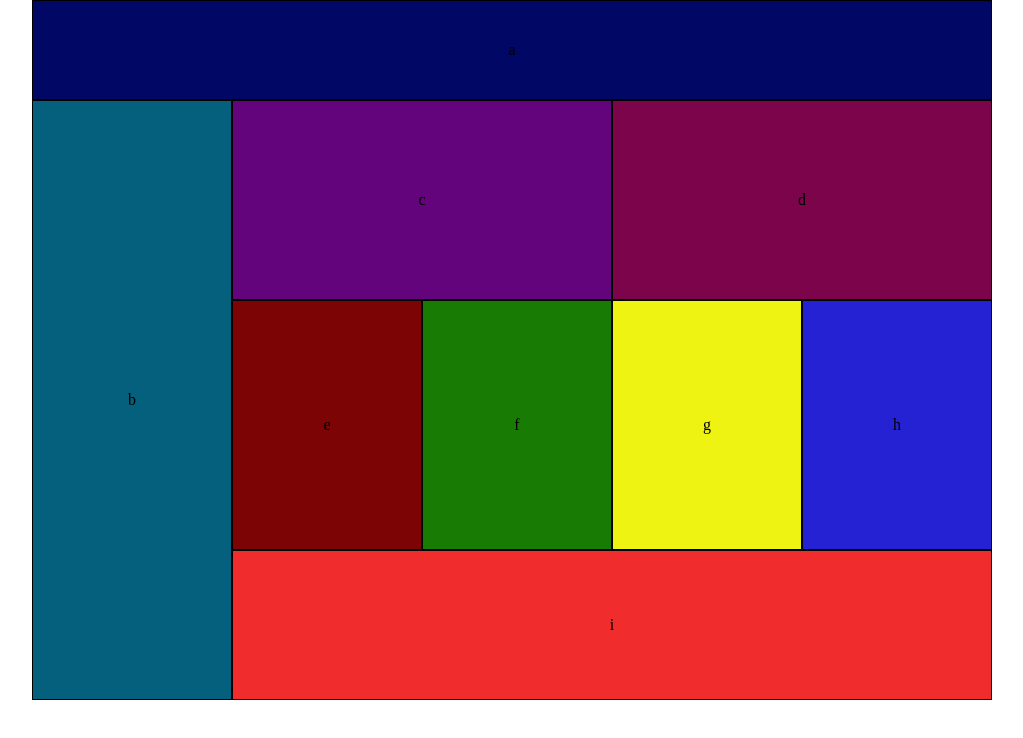
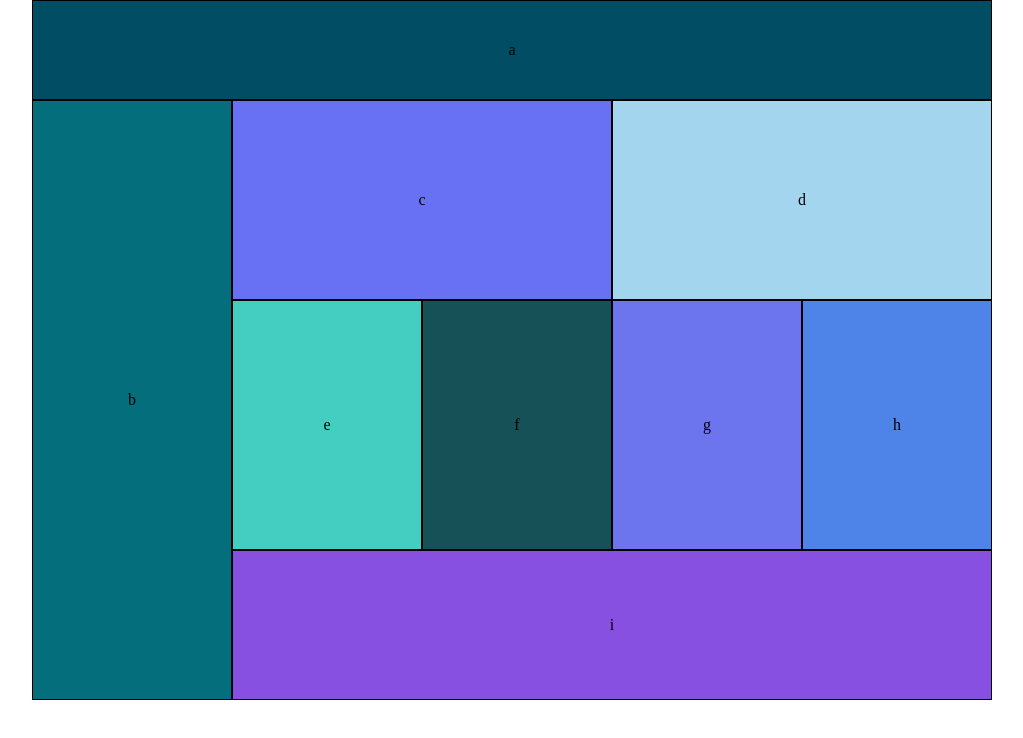
Before and after one commit to Ritzoosk/lab-01, a plain HTML site: page index.html in a window 1280 px wide. Shown: the whole page, without its empty margins (128-1151 px from the left). Drawn offline with Linux system fonts and the light colour scheme.

Commit message:
LAB 04 work

```diff
--- a/layout.css
+++ b/layout.css
@@ -1,5 +1,5 @@
 
-
+/* mobile */
 body{
   margin:auto;
   min-width: 480px;
@@ -106,12 +106,11 @@ aside p {
   align-items: center;
   background-color: rgb(97, 5, 77);
 }
-
-
+/* tablet */
 
 @media (min-width:768px){
   body{
-    max-width: 960px;
+    max-width: 790px;
   }
 
   header {
@@ -130,8 +129,6 @@ aside p {
 
   #cd {
     height: 200px;
-
-    /* display: inline-block; */
   }
 
   #c {
@@ -189,3 +186,84 @@ aside p {
     background-color: rgb(240, 44, 44);
   }
 }
+
+/* desktop */
+
+@media (min-width:960px){
+  body{
+    max-width: 960px;
+  }
+
+  header {
+    width: 100%;
+    height: 100px;
+    background-color: rgb(0, 77, 100);
+  }
+
+  aside {
+    width: 20.833%;
+    height: 600px;
+    display: flex;
+    float: left;
+    background-color: rgb(4, 110, 124);
+  }
+
+  #cd {
+    height: 200px;
+  }
+
+  #c {
+    width: 39.58%;
+    float: left;
+    height: 200px;
+    background-color: rgb(104, 113, 243);
+  }
+
+  #d {
+    width: 39.58%;
+    float: left;
+
+    height: 200px;
+    background-color: rgb(163, 214, 238);
+  }
+
+  #eh {
+    height: 250px;
+  }
+
+  #e {
+    float: left;
+    width: 19.7916%;
+    height: 250px;
+    background-color: rgb(68, 206, 194);
+  }
+
+  #f {
+    float: left;
+    width: 19.7916%;
+    height: 250px;
+    background-color: rgb(22, 81, 88);
+  }
+
+  #g {
+    float: left;
+    width: 19.7916%;
+    height: 250px;
+    background-color: rgb(108, 117, 238);
+  }
+
+  #h {
+    float: left;
+    width: 19.7916%;
+    height: 250px;
+    background-color: rgb(78, 131, 231);
+  }
+
+  footer #i {
+    float: left;
+
+    width: 79.1666%;
+    height: 150px;
+    background-color: rgb(135, 80, 224);
+  }
+}
```
Also changed, not shown: index.html (+8 -0 lines).
